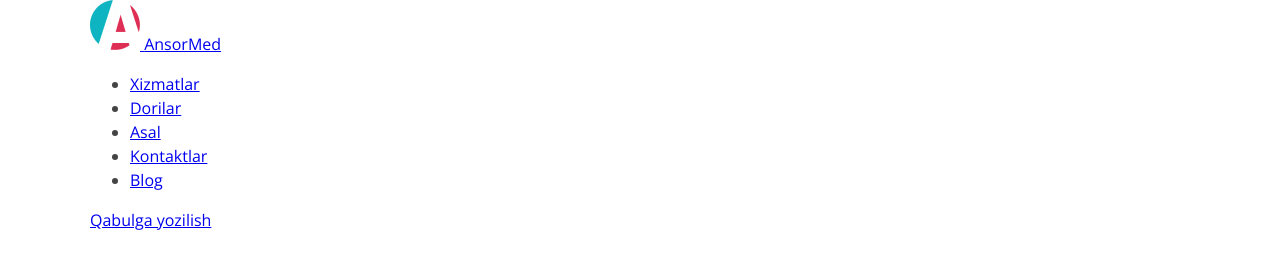
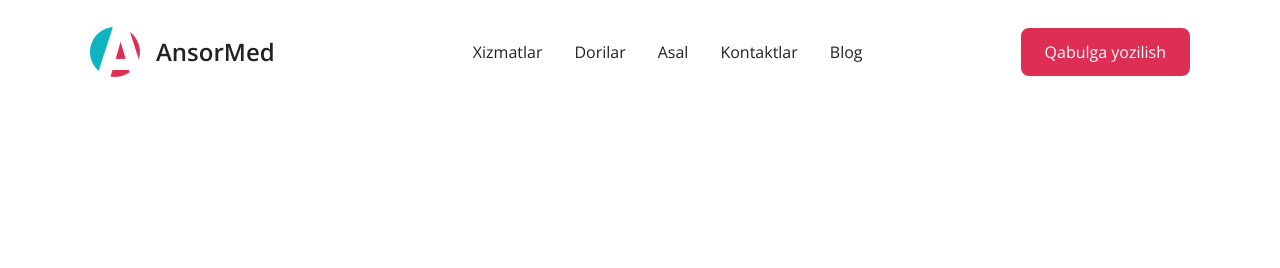
Before and after one commit to dunyo2107/Ansormed, a plain HTML site: page index.html in a window 1280 px wide. Drawn offline with nearby package versions, Linux system fonts and the light colour scheme; a web font is replaced by a local one.

Commit message:
site-header css codes

```diff
--- a/css/style.css
+++ b/css/style.css
@@ -2,6 +2,10 @@
 *{
     box-sizing: border-box;
 }
+*:focus{
+    outline: 3px dotted #DE2E54;
+    outline-offset: 3px;
+  }
 
 body {
     margin: 0;
@@ -10,7 +14,7 @@ body {
     font-size: 16px;
     font-weight: 400;
     line-height: 1.5;
-    background-color: white;
+    background-color: #fff;
     color: #444;
 }
 
@@ -24,9 +28,90 @@ body {
     margin-left: auto;
 }
 
-p{
-    font-family: "Open Sans Condensed";
+/*HEADER*/
+.site-header{
+    padding-top: 24px;
+    padding-bottom: 24px;
+}
+.site-header-container{
+    display: flex;
+    align-items: center;
+    justify-content: space-between;
+
+}
+/*LOGO*/
+.site-logo-link{
+    display: flex;
+    align-items: center;
+    color: #222;
+    text-decoration: none;
+    font-family: "Open Sans", Arial,sans-serif;
+    font-size: 24px;
+    font-weight: 600;
+}
+.site-logo-link:hover{
+    color: #DE2E54;
+}
+.site-logo-link:active{
+    color: #DE2E54;
+    opacity: .6;
+
+}
+.site-logo-img{
+    margin-right: 16px;
+}
+
+/*SITENAV*/
+.sitenav{
+    font-family: "Open Sans", Arial, sans-serif;
+    font-size: 14px;
     font-weight: 700;
-    color: white;
-    background-color: black;
+    line-height: 1.5;
+    letter-spacing: 2px;
+    text-transform: uppercase;
 }
+.sitenav-list{
+    display: flex;
+   list-style: none;
+}
+
+.sitenav-item:not(:last-child){
+    margin-right: 32px;
+}
+
+.sitenav-item{
+    color: #222;
+    text-decoration: none;
+}
+.sitenav-item-link{
+    color: #222;
+    text-decoration: none;
+}
+.sitenav-item-link:hover{
+    color: #de2e54;
+}
+.sitenav-item-link:active{
+    opacity: .6;
+}
+.enrollment-link{
+    display: inline-block;
+    background-color: #de2e54;
+    border: 2px solid #de2e54;
+    color: #fff;
+    text-decoration: none;
+    padding: 10px 22px;
+    border-radius: 8px;
+    transition: .3s ease color,
+    .3s ease background-color,
+    .3s ease opacity;
+}
+
+.enrollment-link:hover{
+    background-color: #fff;
+    color: #000;
+}
+.enrollment-link:active{
+    background-color: #de2e54;
+    color: #fff;
+    opacity: 0.6;
+}
--- a/index.html
+++ b/index.html
@@ -21,8 +21,8 @@
     <header class="site-header" id="site-header">
         <div class="site-header-container container">
             <a href="#" class="site-logo-link">
-                <img src="/img/logo-icon.jpg" alt="Ansormed logo" srcset="/img/logo-icon.jpg 1x, /img/logo-icon@2x.jpg 2x" class="site-logo-image">
-                <span>AnsorMed</span>
+                <img class="site-logo-img" src="/img/logo-icon.jpg" alt="Ansormed logo" srcset="/img/logo-icon.jpg 1x, /img/logo-icon@2x.jpg 2x">
+                <span class="site-logo-text">AnsorMed</span>
             </a>
 
             <nav class="site-nav">
```
